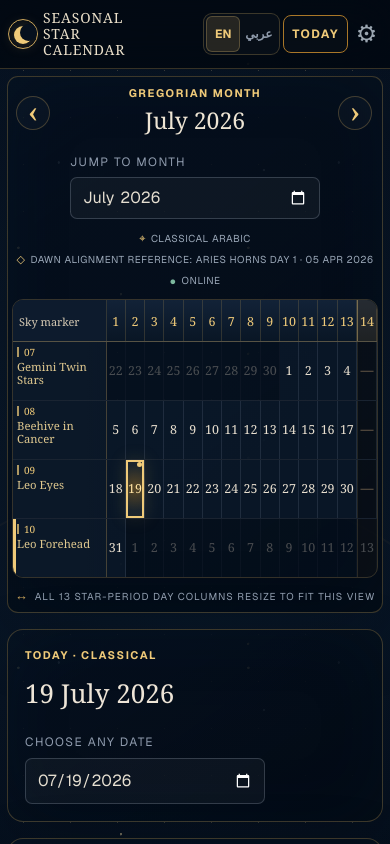
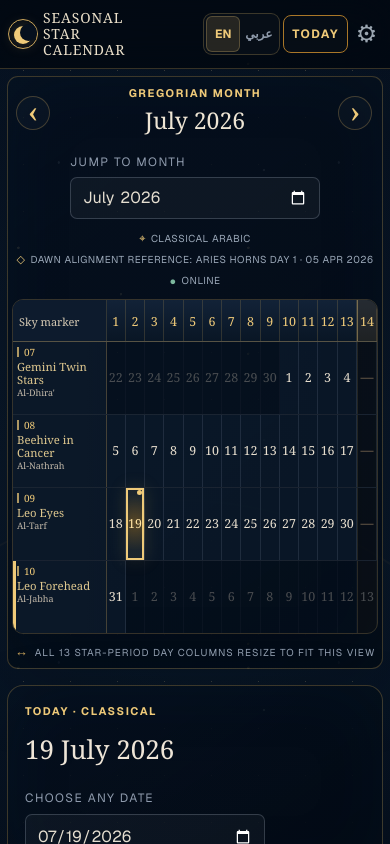
Before and after one commit to munzirhammam/Timing, a Next.js app: page / in a window 390 px wide. Shown: the top 844 px of the page. Built offline with nearby package versions, Linux system fonts and the light colour scheme.

Commit message:
Show regional mansion names on mobile

```diff
--- a/app/globals.css
+++ b/app/globals.css
@@ -698,11 +698,20 @@ button { color: inherit; }
   .calendar-header, .mansion-row { grid-template-columns: clamp(78px, 22vw, 120px) repeat(13, minmax(0, 1fr)) clamp(20px, 5vw, 38px); }
   .mansion-column-head span, .day-column-head span { display: none; }
   .mansion-name-cell strong { font-size: clamp(10px, 1.7vw, 13px); }
-  .mansion-name-cell .traditional-name { display: none; }
+  .mansion-name-cell .traditional-name {
+    display: -webkit-box;
+    font-size: clamp(9px, 1.35vw, 11px);
+    line-height: 1.15;
+    margin-top: 2px;
+    overflow-wrap: anywhere;
+    white-space: normal;
+    -webkit-box-orient: vertical;
+    -webkit-line-clamp: 2;
+  }
   .date-cell .weekday, .date-cell .cell-month { display: none; }
   .date-cell strong { margin: 0; }
   .date-cell i { border-radius: 50%; font-size: 0; height: 5px; padding: 0; width: 5px; }
-  .mansion-row, .date-cell, .empty-extra-cell { min-height: clamp(58px, 9vw, 74px); }
+  .mansion-row, .date-cell, .empty-extra-cell { min-height: clamp(70px, 10vw, 82px); }
   .calendar-header { min-height: 43px; }
 }
 
@@ -770,9 +779,10 @@ button { color: inherit; }
   .mansion-name-cell { gap: 3px; padding: 5px 4px; }
   .mansion-index { font-size: 10px; }
   .mansion-name-cell strong { font-size: clamp(10px, 2.9vw, 12px); line-height: 1.15; }
+  .mansion-name-cell .traditional-name { font-size: 9px; }
   .day-column-head strong, .date-cell strong { font-size: clamp(11px, 3.2vw, 14px); }
   .calendar-header { min-height: 42px; }
-  .mansion-row, .date-cell, .empty-extra-cell { min-height: 58px; }
+  .mansion-row, .date-cell, .empty-extra-cell { min-height: 72px; }
   .alignment-strip { font-size: 10px; gap: 6px 10px; line-height: 1.4; }
   .alignment-strip .connection-indicator { display: flex; }
   .fit-note { font-size: 10px; line-height: 1.4; }
```
